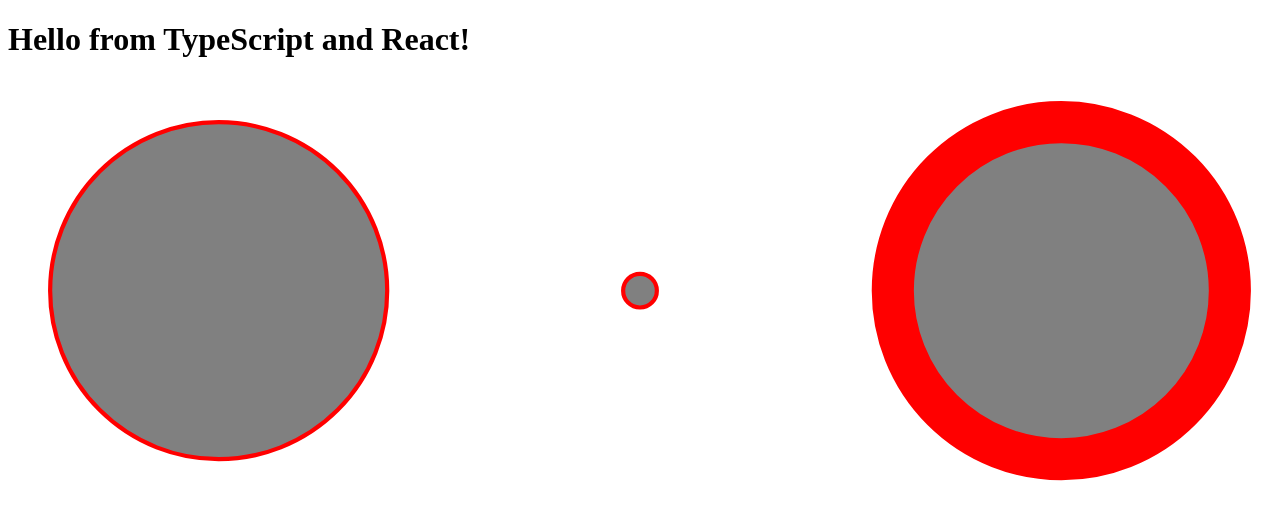
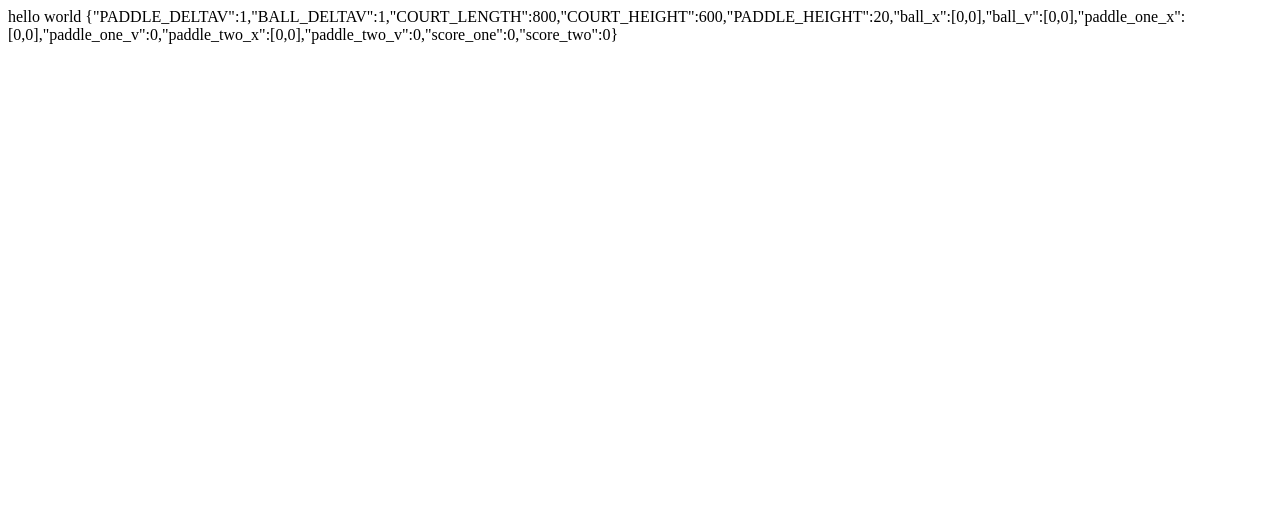
Before and after one commit to bostrick/crowdpong-old, a React app: page / in a window 1280 px wide. Shown: the top 520 px of the page. Built offline with nearby package versions, Linux system fonts and the light colour scheme.

Commit message:
working keyboard driver up/down

```diff
--- a/package.json
+++ b/package.json
@@ -25,10 +25,10 @@
     "webpack-dev-server": "^3.2.1"
   },
   "dependencies": {
-    "@types/d3": "^5.7.2",
     "@types/react": "^16.8.13",
     "@types/react-dom": "^16.8.3",
-    "d3": "^5.9.2",
+    "mobx": "^5.9.4",
+    "mobx-react": "^5.4.3",
     "react": "^16.8.6",
     "react-dom": "^16.8.6"
   }
--- a/src/components/Board/index.tsx
+++ b/src/components/Board/index.tsx
@@ -1,9 +1,15 @@
-import * as React from "react";
+import * as React from 'react';
+import {observer, inject} from 'mobx-react';
+import {IGame} from '../../stores/game';
 
-export interface HelloProps { compiler: string; framework: string; }
+@inject("game")
+@observer
+export class Board extends React.Component<{game? : IGame}, {}> {
 
-export class Hello extends React.Component<HelloProps, {}> {
-    render() {
-        return <h1>Hello from {this.props.compiler} and {this.props.framework}!</h1>;
-    }
+  render() {
+    return <div className="board">
+      hello world {JSON.stringify(this.props.game)}
+    </div>
+  }
+
 }
--- /dev/null
+++ b/src/drivers/keyboard.ts
@@ -0,0 +1,38 @@
+
+import { IGame } from "../stores/game"
+
+export class KeyboardDriver {
+
+    game: IGame;
+
+    constructor(game: IGame) {
+      this.game = game;
+      window.addEventListener("keydown", this.handle_key_down)
+    }
+
+    handle_key_down = (event) => {
+
+      switch(event.code) {
+
+          case 'KeyA':
+            this.game.do_paddle_one_up();
+            break;
+
+          case 'KeyZ':
+            this.game.do_paddle_one_down();
+            break;
+
+          case 'Semicolon':
+            this.game.do_paddle_two_up();
+            break;
+
+          case 'Period':
+            this.game.do_paddle_two_down();
+            break;
+
+          default:
+            console.log(`unhandlded key ${event.code}`);
+      }
+
+    }
+}
--- a/src/index.html
+++ b/src/index.html
@@ -8,18 +8,5 @@
 
 <div id="app"></div>
 
-<svg viewBox="0 0 300 100" xmlns="http://www.w3.org/2000/svg">
-  <circle cx="50" cy="50" r="40" stroke="red" fill="grey" />
-  <circle cx="150" cy="50" r="4" stroke="red" fill="grey" />
-
-  <svg viewBox="0 0 10 10" x="200" width="100">
-    <circle cx="5" cy="5" r="4" stroke="red" fill="grey" />
-  </svg>
-</svg>
-
 </body>
-
-
-
-
 </html>
--- a/src/index.tsx
+++ b/src/index.tsx
@@ -2,10 +2,20 @@
 import * as d3 from "d3";
 import * as React from "react";
 import * as ReactDOM from "react-dom";
+import {Provider} from "mobx-react";
 
-import { Hello } from "./components/Board";
+import { Board } from "./components/Board";
+import { Game } from "./stores/game";
+import { KeyboardDriver } from "./drivers/keyboard";
 
-ReactDOM.render(
-    <Hello compiler="TypeScript" framework="React" />,
-    document.getElementById("app")
-);
+
+const game = new Game();
+const kbd = new KeyboardDriver(game);
+
+const App = () => (
+    <Provider game={game}>
+            <Board />
+    </Provider>
+)
+
+ReactDOM.render(<App />, document.getElementById("app"));
--- /dev/null
+++ b/src/stores/game.ts
@@ -0,0 +1,50 @@
+
+import { observable, action } from "mobx"
+
+export interface IGame {
+
+  readonly PADDLE_DELTAV : number;
+  ball_x: Array<number>;
+  ball_v: Array<number>;
+
+  do_paddle_one_up() : void;
+  do_paddle_one_down() : void;
+  do_paddle_two_up() : void;
+  do_paddle_two_down() : void;
+
+}
+
+export class Game implements IGame {
+
+    readonly PADDLE_DELTAV = 1.0;
+    readonly BALL_DELTAV = 1.0;
+
+    readonly COURT_LENGTH = 800;
+    readonly COURT_HEIGHT = 600;
+    readonly PADDLE_HEIGHT = 20;
+
+    @observable ball_x = [0.0, 0.0];
+    @observable ball_v = [0.0, 0.0];
+
+    @observable paddle_one_x = [0.0, 0.0];
+    @observable paddle_one_v = 0.0;
+
+    @observable paddle_two_x = [0.0, 0.0];
+    @observable paddle_two_v = 0.0;
+
+    @observable score_one = 0;
+    @observable score_two = 0;
+
+    @action
+    do_paddle_one_up() { this.paddle_one_v += this.PADDLE_DELTAV; }
+
+    @action
+    do_paddle_one_down() { this.paddle_one_v -= this.PADDLE_DELTAV; }
+
+    @action
+    do_paddle_two_up() { this.paddle_two_v += this.PADDLE_DELTAV; }
+
+    @action
+    do_paddle_two_down() { this.paddle_two_v -= this.PADDLE_DELTAV; }
+
+}
--- a/tsconfig.json
+++ b/tsconfig.json
@@ -2,7 +2,8 @@
     "compilerOptions": {
         "outDir": "./dist/",
         "sourceMap": true,
-        "noImplicitAny": true,
+        "noImplicitAny": false,
+        "experimentalDecorators": true,
         "module": "commonjs",
         "target": "es6",
         "jsx": "react"
```
